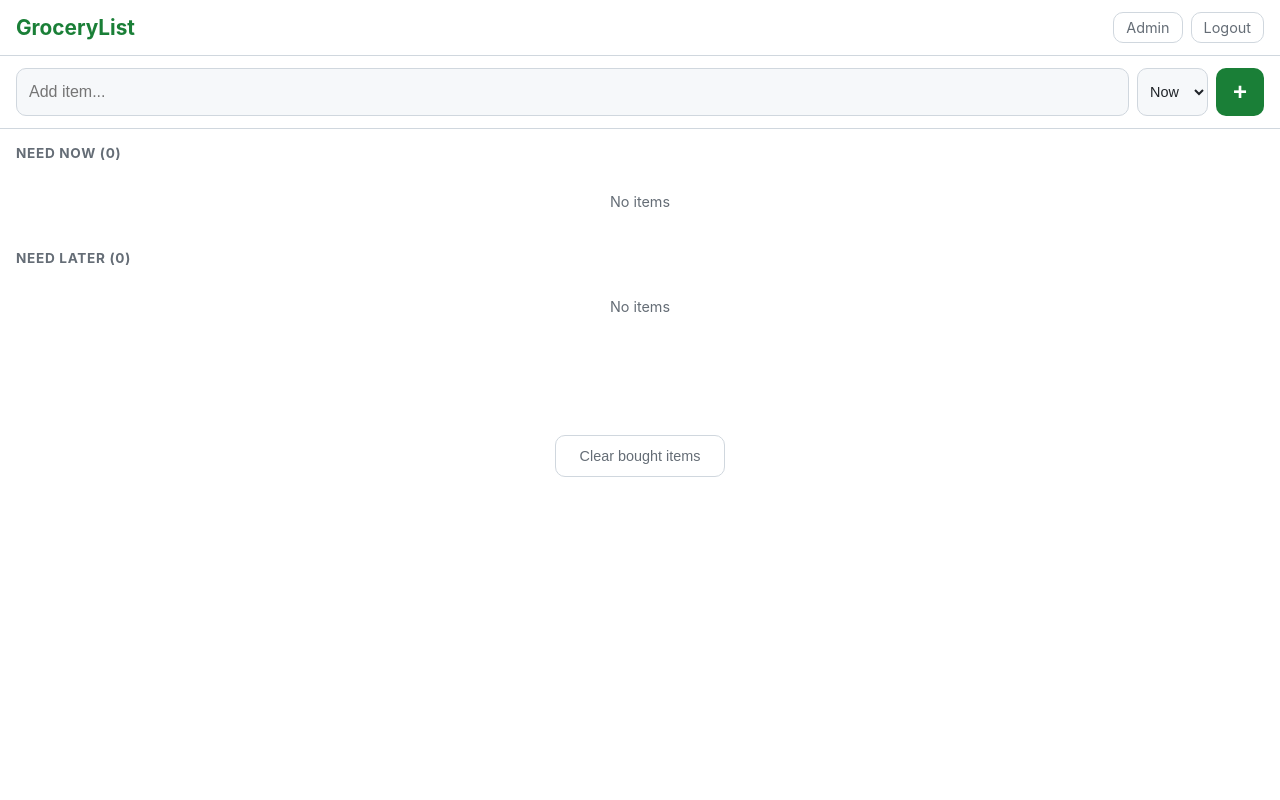
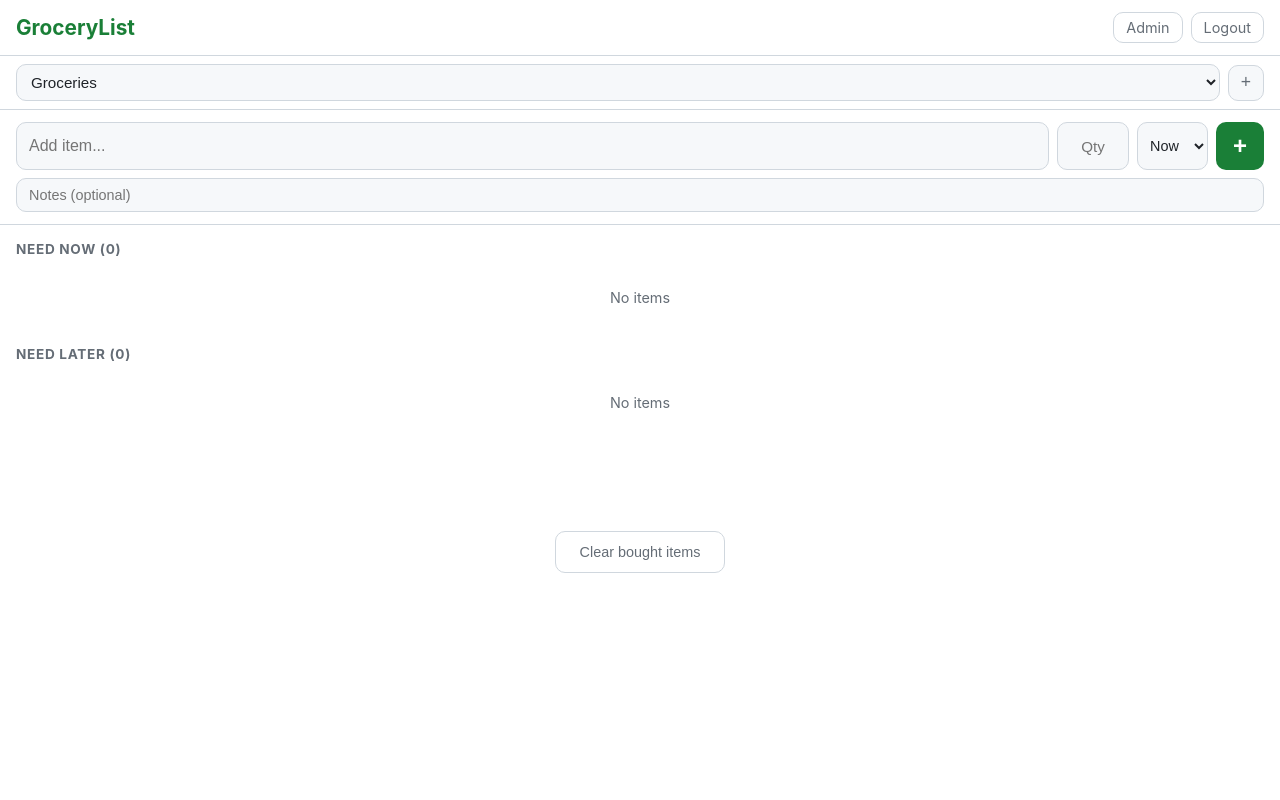
Before and after one commit to jjbasken/GroceryList, a Flask app: page / in a window 1280 px wide. Run offline with Flask 3, Linux system fonts and the light colour scheme; the visitor is signed in with stand-in values (Sample User, id 1); data comes from the database, SQL or seed files in the repository; data that the repository does not hold is empty; some libraries are stand-ins or nearby versions.

Commit message:
Add item quantity/notes, multiple lists, and autocomplete
- Item quantity & notes: optional fields on every item displayed as a
  green badge (qty) and italic subtitle (notes); add-bar gets a narrow
  qty input and a full-width notes input row
- Multiple lists: new `lists` table with full CRUD API; list-bar in UI
  lets users create, switch, and delete named lists; all item operations
  are scoped to the active list; upgrade_db migrates existing items into
  a default "Groceries" list
- Autocomplete: `item_name_history` table tracks every distinct name
  ever added; GET /api/items/history feeds a native <datalist> so the
  browser suggests past items as you type (survives clear-bought)
- Also: wire up the existing deleteItem() to a × button on each row,
  fix JOIN → LEFT JOIN so items by deleted users still render

Co-Authored-By: Claude Sonnet 4.6 <noreply@anthropic.com>

```diff
--- a/app.py
+++ b/app.py
@@ -83,6 +83,8 @@ def init_db():
 
 def upgrade_db():
     db = sqlite3.connect(config.DATABASE)
+
+    # --- User column upgrades (legacy) ---
     cols = {row[1] for row in db.execute("PRAGMA table_info(users)")}
     if 'role' not in cols:
         db.execute("ALTER TABLE users ADD COLUMN role TEXT NOT NULL DEFAULT 'user'")
@@ -90,6 +92,45 @@ def upgrade_db():
         db.execute("ALTER TABLE users ADD COLUMN is_active INTEGER NOT NULL DEFAULT 1")
     if 'must_change_password' not in cols:
         db.execute("ALTER TABLE users ADD COLUMN must_change_password INTEGER NOT NULL DEFAULT 0")
+
+    # --- Lists table (old DBs won't have it) ---
+    tables = {row[0] for row in db.execute("SELECT name FROM sqlite_master WHERE type='table'")}
+    if 'lists' not in tables:
+        db.execute("""
+            CREATE TABLE lists (
+                id INTEGER PRIMARY KEY AUTOINCREMENT,
+                name TEXT NOT NULL,
+                created_by INTEGER REFERENCES users(id),
+                created_at TEXT DEFAULT (datetime('now'))
+            )
+        """)
+
+    # Ensure at least one list exists
+    if db.execute("SELECT COUNT(*) FROM lists").fetchone()[0] == 0:
+        db.execute("INSERT INTO lists (name) VALUES ('Groceries')")
+    db.commit()
+
+    # --- Item column upgrades ---
+    item_cols = {row[1] for row in db.execute("PRAGMA table_info(items)")}
+    if 'quantity' not in item_cols:
+        db.execute("ALTER TABLE items ADD COLUMN quantity TEXT")
+    if 'notes' not in item_cols:
+        db.execute("ALTER TABLE items ADD COLUMN notes TEXT")
+    if 'list_id' not in item_cols:
+        db.execute("ALTER TABLE items ADD COLUMN list_id INTEGER REFERENCES lists(id)")
+        db.execute("UPDATE items SET list_id = (SELECT id FROM lists ORDER BY id LIMIT 1) WHERE list_id IS NULL")
+
+    # --- Item name history table ---
+    tables = {row[0] for row in db.execute("SELECT name FROM sqlite_master WHERE type='table'")}
+    if 'item_name_history' not in tables:
+        db.execute("""
+            CREATE TABLE item_name_history (
+                name TEXT PRIMARY KEY COLLATE NOCASE,
+                last_used TEXT DEFAULT (datetime('now'))
+            )
+        """)
+        db.execute("INSERT OR IGNORE INTO item_name_history (name) SELECT DISTINCT name FROM items")
+
     db.commit()
     db.close()
 
@@ -241,14 +282,72 @@ def index():
 # API routes
 # ---------------------------------------------------------------------------
 
+@app.route("/api/lists")
+@login_required
+def get_lists():
+    db = get_db()
+    rows = db.execute("SELECT id, name FROM lists ORDER BY id").fetchall()
+    return jsonify([dict(r) for r in rows])
+
+
+@app.route("/api/lists", methods=["POST"])
+@login_required
+def create_list():
+    data = request.get_json()
+    name = (data.get("name") or "").strip()
+    if not name:
+        return jsonify({"error": "Name is required"}), 400
+    if len(name) > 100:
+        return jsonify({"error": "Name too long"}), 400
+    db = get_db()
+    cur = db.execute(
+        "INSERT INTO lists (name, created_by) VALUES (?, ?)",
+        (name, session["user_id"]),
+    )
+    db.commit()
+    return jsonify({"id": cur.lastrowid, "name": name}), 201
+
+
+@app.route("/api/lists/<int:list_id>", methods=["DELETE"])
+@login_required
+def delete_list(list_id):
+    db = get_db()
+    count = db.execute("SELECT COUNT(*) FROM lists").fetchone()[0]
+    if count <= 1:
+        return jsonify({"error": "Cannot delete the last list"}), 400
+    db.execute("DELETE FROM items WHERE list_id = ?", (list_id,))
+    db.execute("DELETE FROM lists WHERE id = ?", (list_id,))
+    db.commit()
+    broadcast("update")
+    return jsonify({"ok": True})
+
+
+@app.route("/api/items/history")
+@login_required
+def item_history():
+    db = get_db()
+    rows = db.execute(
+        "SELECT name FROM item_name_history ORDER BY name COLLATE NOCASE"
+    ).fetchall()
+    return jsonify([r["name"] for r in rows])
+
+
 @app.route("/api/items")
 @login_required
 def get_items():
+    list_id = request.args.get("list_id", type=int)
     db = get_db()
+    if list_id is None:
+        first = db.execute("SELECT id FROM lists ORDER BY id LIMIT 1").fetchone()
+        list_id = first["id"] if first else None
+    if list_id is None:
+        return jsonify([])
     rows = db.execute(
         "SELECT items.*, users.username AS added_by_name "
-        "FROM items JOIN users ON items.added_by = users.id "
-        "ORDER BY items.is_bought ASC, items.created_at DESC"
+        "FROM items LEFT JOIN users ON items.added_by = users.id "
+        "WHERE items.list_id = ? "
+        "ORDER BY items.is_bought ASC, items.created_at DESC",
+        (list_id,),
     ).fetchall()
     return jsonify([dict(r) for r in rows])
 
@@ -259,6 +358,9 @@ def add_item():
     data = request.get_json()
     name = (data.get("name") or "").strip()
     section = data.get("section", "now")
+    quantity = (data.get("quantity") or "").strip() or None
+    notes = (data.get("notes") or "").strip() or None
+    list_id = data.get("list_id")
 
     if not name:
         return jsonify({"error": "Name is required"}), 400
@@ -266,15 +368,24 @@ def add_item():
         return jsonify({"error": "Section must be 'now' or 'later'"}), 400
 
     db = get_db()
+    if list_id is None:
+        first = db.execute("SELECT id FROM lists ORDER BY id LIMIT 1").fetchone()
+        list_id = first["id"] if first else None
+
     cur = db.execute(
-        "INSERT INTO items (name, section, added_by) VALUES (?, ?, ?)",
-        (name, section, session["user_id"]),
+        "INSERT INTO items (name, section, quantity, notes, list_id, added_by) VALUES (?, ?, ?, ?, ?, ?)",
+        (name, section, quantity, notes, list_id, session["user_id"]),
+    )
+    db.execute(
+        "INSERT INTO item_name_history (name, last_used) VALUES (?, datetime('now')) "
+        "ON CONFLICT(name) DO UPDATE SET last_used = datetime('now')",
+        (name,),
     )
     db.commit()
 
     item = db.execute(
         "SELECT items.*, users.username AS added_by_name "
-        "FROM items JOIN users ON items.added_by = users.id "
+        "FROM items LEFT JOIN users ON items.added_by = users.id "
         "WHERE items.id = ?",
         (cur.lastrowid,),
     ).fetchone()
@@ -323,8 +434,13 @@ def delete_item(item_id):
 @app.route("/api/items/clear-bought", methods=["POST"])
 @login_required
 def clear_bought():
+    data = request.get_json() or {}
+    list_id = data.get("list_id")
     db = get_db()
-    db.execute("DELETE FROM items WHERE is_bought = 1")
+    if list_id:
+        db.execute("DELETE FROM items WHERE is_bought = 1 AND list_id = ?", (list_id,))
+    else:
+        db.execute("DELETE FROM items WHERE is_bought = 1")
     db.commit()
     broadcast("update")
     return jsonify({"ok": True})
--- a/static/app.js
+++ b/static/app.js
@@ -4,10 +4,16 @@
 
     const csrfToken = document.querySelector('meta[name="csrf-token"]').content;
 
+    const listSelect = document.getElementById("list-select");
+    const newListBtn = document.getElementById("new-list-btn");
+    const deleteListBtn = document.getElementById("delete-list-btn");
     const itemInput = document.getElementById("item-input");
+    const qtyInput = document.getElementById("qty-input");
+    const notesInput = document.getElementById("notes-input");
     const sectionSelect = document.getElementById("section-select");
     const addBtn = document.getElementById("add-btn");
     const clearBoughtBtn = document.getElementById("clear-bought-btn");
+    const itemSuggestions = document.getElementById("item-suggestions");
 
     const sectionNowList = document.querySelector("#section-now .item-list");
     const sectionLaterList = document.querySelector("#section-later .item-list");
@@ -16,6 +22,8 @@
     const sectionLaterCount = document.querySelector("#section-later .count");
     const sectionBoughtCount = document.querySelector("#section-bought .count");
     const sectionBoughtEl = document.getElementById("section-bought");
+
+    let currentListId = null;
 
     // ---- API helpers ----
 
@@ -27,6 +35,55 @@
             return null;
         }
         return res.json();
+    }
+
+    // ---- Lists ----
+
+    async function loadLists() {
+        const lists = await api("/api/lists");
+        if (!lists || !lists.length) return;
+
+        listSelect.innerHTML = "";
+        lists.forEach(l => {
+            const opt = document.createElement("option");
+            opt.value = l.id;
+            opt.textContent = l.name;
+            listSelect.appendChild(opt);
+        });
+
+        if (currentListId === null || !lists.find(l => l.id === currentListId)) {
+            currentListId = lists[0].id;
+        }
+        listSelect.value = currentListId;
+        deleteListBtn.style.display = lists.length <= 1 ? "none" : "";
+    }
+
+    async function createList() {
+        const name = prompt("New list name:");
+        if (!name || !name.trim()) return;
+        const result = await api("/api/lists", {
+            method: "POST",
+            body: JSON.stringify({ name: name.trim() }),
+        });
+        if (result && result.id) {
+            currentListId = result.id;
+            await loadLists();
+            loadItems();
+        }
+    }
+
+    async function deleteList() {
+        if (!currentListId) return;
+        const listName = listSelect.options[listSelect.selectedIndex].text;
+        if (!confirm("Delete \"" + listName + "\" and all its items?")) return;
+        const result = await api("/api/lists/" + currentListId, { method: "DELETE" });
+        if (result && result.ok) {
+            currentListId = null;
+            await loadLists();
+            loadItems();
+        } else if (result && result.error) {
+            alert(result.error);
+        }
     }
 
     // ---- Render ----
@@ -71,27 +128,58 @@
         cb.setAttribute("aria-label", "Mark " + item.name + " as bought");
         cb.addEventListener("change", () => toggleItem(item.id));
 
-        const name = document.createElement("span");
-        name.className = "item-name";
-        name.textContent = item.name;
+        const content = document.createElement("div");
+        content.className = "item-content";
+
+        const nameRow = document.createElement("div");
+        nameRow.className = "item-name-row";
+
+        const nameSpan = document.createElement("span");
+        nameSpan.className = "item-name";
+        nameSpan.textContent = item.name;
+        nameRow.appendChild(nameSpan);
+
+        if (item.quantity) {
+            const qtySpan = document.createElement("span");
+            qtySpan.className = "item-qty";
+            qtySpan.textContent = item.quantity;
+            nameRow.appendChild(qtySpan);
+        }
+        content.appendChild(nameRow);
+
+        if (item.notes) {
+            const notesSpan = document.createElement("span");
+            notesSpan.className = "item-notes";
+            notesSpan.textContent = item.notes;
+            content.appendChild(notesSpan);
+        }
 
         const user = document.createElement("span");
         user.className = "item-user";
-        user.textContent = item.added_by_name;
+        user.textContent = item.added_by_name || "";
 
         const actions = document.createElement("span");
         actions.className = "item-actions";
 
-        const moveBtn = document.createElement("button");
-        moveBtn.textContent = item.section === "now" ? "\u2935" : "\u2934";
-        moveBtn.title = item.section === "now" ? "Move to Later" : "Move to Now";
-        moveBtn.setAttribute("aria-label", moveBtn.title);
-        moveBtn.addEventListener("click", () => moveItem(item.id));
+        if (!item.is_bought) {
+            const moveBtn = document.createElement("button");
+            moveBtn.textContent = item.section === "now" ? "\u2935" : "\u2934";
+            moveBtn.title = item.section === "now" ? "Move to Later" : "Move to Now";
+            moveBtn.setAttribute("aria-label", moveBtn.title);
+            moveBtn.addEventListener("click", () => moveItem(item.id));
+            actions.appendChild(moveBtn);
+        }
 
-        actions.appendChild(moveBtn);
+        const deleteBtn = document.createElement("button");
+        deleteBtn.textContent = "\u00D7";
+        deleteBtn.title = "Delete item";
+        deleteBtn.className = "delete-btn";
+        deleteBtn.setAttribute("aria-label", "Delete " + item.name);
+        deleteBtn.addEventListener("click", () => deleteItem(item.id));
+        actions.appendChild(deleteBtn);
 
         li.appendChild(cb);
-        li.appendChild(name);
+        li.appendChild(content);
         li.appendChild(user);
         li.appendChild(actions);
 
@@ -101,7 +189,8 @@
     // ---- Actions ----
 
     async function loadItems() {
-        const items = await api("/api/items");
+        if (!currentListId) return;
+        const items = await api("/api/items?list_id=" + currentListId);
         if (items) renderItems(items);
     }
 
@@ -109,12 +198,17 @@
         const name = itemInput.value.trim();
         if (!name) return;
         const section = sectionSelect.value;
+        const quantity = qtyInput.value.trim() || null;
+        const notes = notesInput.value.trim() || null;
         itemInput.value = "";
+        qtyInput.value = "";
+        notesInput.value = "";
         await api("/api/items", {
             method: "POST",
-            body: JSON.stringify({ name, section }),
+            body: JSON.stringify({ name, section, quantity, notes, list_id: currentListId }),
         });
         loadItems();
+        loadHistory();
     }
 
     async function toggleItem(id) {
@@ -133,12 +227,34 @@
     }
 
     async function clearBought() {
-        await api("/api/items/clear-bought", { method: "POST" });
+        await api("/api/items/clear-bought", {
+            method: "POST",
+            body: JSON.stringify({ list_id: currentListId }),
+        });
         loadItems();
+    }
+
+    // ---- History (autocomplete) ----
+
+    async function loadHistory() {
+        const names = await api("/api/items/history");
+        if (!names) return;
+        itemSuggestions.innerHTML = "";
+        names.forEach(name => {
+            const opt = document.createElement("option");
+            opt.value = name;
+            itemSuggestions.appendChild(opt);
+        });
     }
 
     // ---- Events ----
 
+    listSelect.addEventListener("change", () => {
+        currentListId = parseInt(listSelect.value, 10);
+        loadItems();
+    });
+    newListBtn.addEventListener("click", createList);
+    deleteListBtn.addEventListener("click", deleteList);
     addBtn.addEventListener("click", addItem);
     itemInput.addEventListener("keydown", (e) => {
         if (e.key === "Enter") addItem();
@@ -157,6 +273,7 @@
     }
 
     // ---- Init ----
-    loadItems();
+    loadLists().then(() => loadItems());
+    loadHistory();
     connectSSE();
 })();
--- a/static/style.css
+++ b/static/style.css
@@ -14,6 +14,8 @@
     --bought-text: #8b949e;
     --shadow: 0 1px 3px rgba(0,0,0,0.08);
     --radius: 10px;
+    --header-height: 49px;
+    --list-bar-height: 53px;
 }
 
 @media (prefers-color-scheme: dark) {
@@ -31,6 +33,50 @@
         --shadow: 0 1px 3px rgba(0,0,0,0.3);
     }
 }
+
+/* ---- List Bar ---- */
+.list-bar {
+    display: flex;
+    gap: 8px;
+    padding: 8px 16px;
+    border-bottom: 1px solid var(--border);
+    position: sticky;
+    top: var(--header-height);
+    background: var(--bg);
+    z-index: 15;
+    align-items: center;
+}
+
+.list-select {
+    flex: 1;
+    min-width: 0;
+    padding: 8px 10px;
+    border: 1px solid var(--border);
+    border-radius: var(--radius);
+    font-size: 0.95rem;
+    background: var(--bg2);
+    color: var(--text);
+    cursor: pointer;
+}
+
+.new-list-btn,
+.delete-list-btn {
+    width: 36px;
+    height: 36px;
+    border: 1px solid var(--border);
+    border-radius: var(--radius);
+    background: var(--bg2);
+    color: var(--text-muted);
+    font-size: 1.1rem;
+    cursor: pointer;
+    flex-shrink: 0;
+    display: flex;
+    align-items: center;
+    justify-content: center;
+}
+
+.new-list-btn:hover { color: var(--accent); border-color: var(--accent); }
+.delete-list-btn:hover { color: var(--danger); border-color: var(--danger); }
 
 html { font-size: 16px; }
 
@@ -135,16 +181,17 @@ header h1 { font-size: 1.3rem; color: var(--accent); }
 /* ---- Add Bar ---- */
 .add-bar {
     display: flex;
+    flex-wrap: wrap;
     gap: 8px;
     padding: 12px 16px;
     border-bottom: 1px solid var(--border);
     position: sticky;
-    top: 49px;
+    top: calc(var(--header-height) + var(--list-bar-height));
     background: var(--bg);
     z-index: 10;
 }
 
-.add-bar input {
+#item-input {
     flex: 1;
     min-width: 0;
     padding: 12px;
@@ -153,6 +200,28 @@ header h1 { font-size: 1.3rem; color: var(--accent); }
     font-size: 1rem;
     background: var(--bg2);
     color: var(--text);
+}
+
+.qty-input {
+    width: 72px;
+    flex-shrink: 0;
+    padding: 12px 8px;
+    border: 1px solid var(--border);
+    border-radius: var(--radius);
+    font-size: 0.95rem;
+    background: var(--bg2);
+    color: var(--text);
+    text-align: center;
+}
+
+.notes-input {
+    flex: 1 1 100%;
+    padding: 8px 12px;
+    border: 1px solid var(--border);
+    border-radius: var(--radius);
+    font-size: 0.9rem;
+    background: var(--bg2);
+    color: var(--text-muted);
 }
 
 .add-bar select {
--- a/templates/list.html
+++ b/templates/list.html
@@ -13,14 +13,23 @@
     </div>
 </header>
 
+<div class="list-bar">
+    <select id="list-select" class="list-select" aria-label="Select list"></select>
+    <button id="new-list-btn" class="new-list-btn" aria-label="New list" title="New list">+</button>
+    <button id="delete-list-btn" class="delete-list-btn" aria-label="Delete list" title="Delete list">&#x2715;</button>
+</div>
+
 <div class="add-bar">
-    <input type="text" id="item-input" placeholder="Add item..." autocomplete="off" enterkeyhint="go">
+    <input type="text" id="item-input" placeholder="Add item..." list="item-suggestions" autocomplete="off" enterkeyhint="go">
+    <input type="text" id="qty-input" class="qty-input" placeholder="Qty" aria-label="Quantity">
     <select id="section-select">
         <option value="now">Now</option>
         <option value="later">Later</option>
     </select>
     <button id="add-btn" aria-label="Add item">+</button>
+    <input type="text" id="notes-input" class="notes-input" placeholder="Notes (optional)" aria-label="Notes">
 </div>
+<datalist id="item-suggestions"></datalist>
 
 <main>
     <section id="section-now">
```
Also changed, not shown: other parts of static/style.css (+36 -2 lines), schema.sql (+15 -0 lines).
